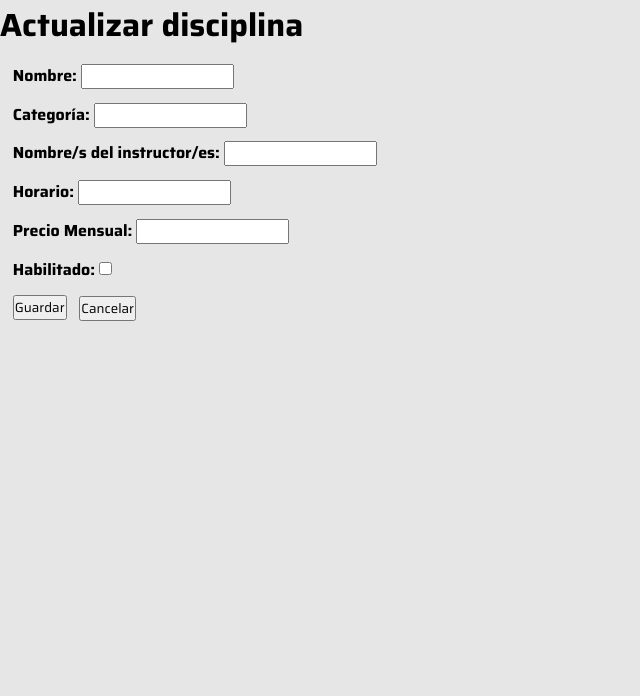
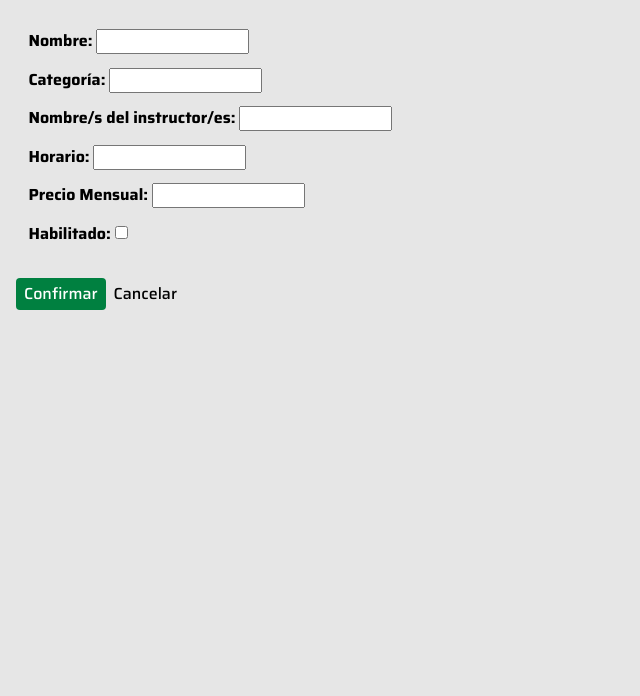
Before and after one commit to rskthomas/flask_club_villa_elisa, a Flask app: template admin/src/web/templates/discipline/update.html in a window 1280 px wide. Shown: the part 104-800 px from the top of the page, without its empty margins (0-640 px from the left). Run offline with Flask 2, Linux system fonts and the light colour scheme; the template is opened without the code that fills it: values that come from a table or form of the project are taken from there, others are empty; some libraries are stand-ins or nearby versions.

Commit message:
Reestilizar botones en actualizacion de disciplina.

```diff
--- a/admin/src/web/templates/discipline/update.html
+++ b/admin/src/web/templates/discipline/update.html
@@ -6,13 +6,23 @@
 
 {% block header_section_name %}Actualizar disciplina{% endblock %}
 
-{% block head %} {{ super() }} {% endblock %}
+{% block head %}
+<style>
+    .page {
+        display: flex;
+        flex-flow: column nowrap;
+        padding: 16px;
+    }
+    .page .actions {
+        margin-block-start: 32px;
+        display: flex;
+    }
+</style>
+{% endblock %}
 
 {% block content %}
-<h1>Actualizar disciplina</h1>
 
-<section>
-
+<div class="page">
     <form action="/disciplines/update" method="post">
         <input type="hidden" name="id" value="{{id}}">
 
@@ -41,10 +51,12 @@
             {{ form.active(class="css_class") }}
         </div>
 
-        <input class="edit-link" type="submit" name="Guardar" value="Guardar" />
-        <a class="edit-link" href="{{url_for('disciplines.index')}}"><button type="button">Cancelar</button></a>
+        <nav class="actions">
+            <input class="button button--primary" type="submit" name="Guardar" value="Confirmar" />
+            <a class="button" href="{{url_for('disciplines.index')}}">Cancelar</a>
+        </nav>
     </form>
 
-</section>
+</div>
 
 {% endblock %}
```
